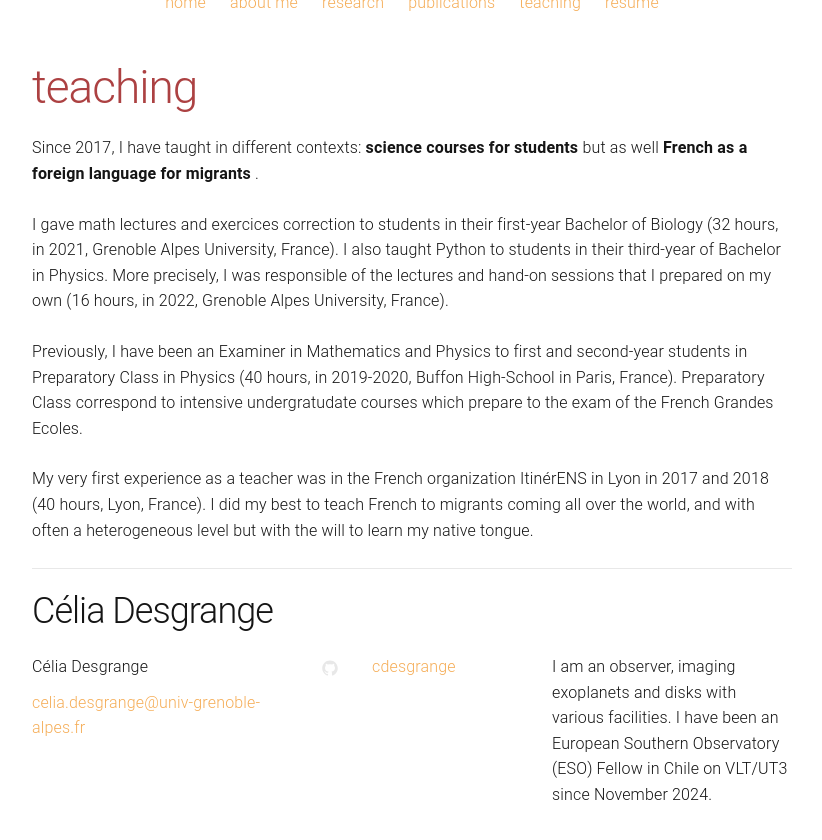
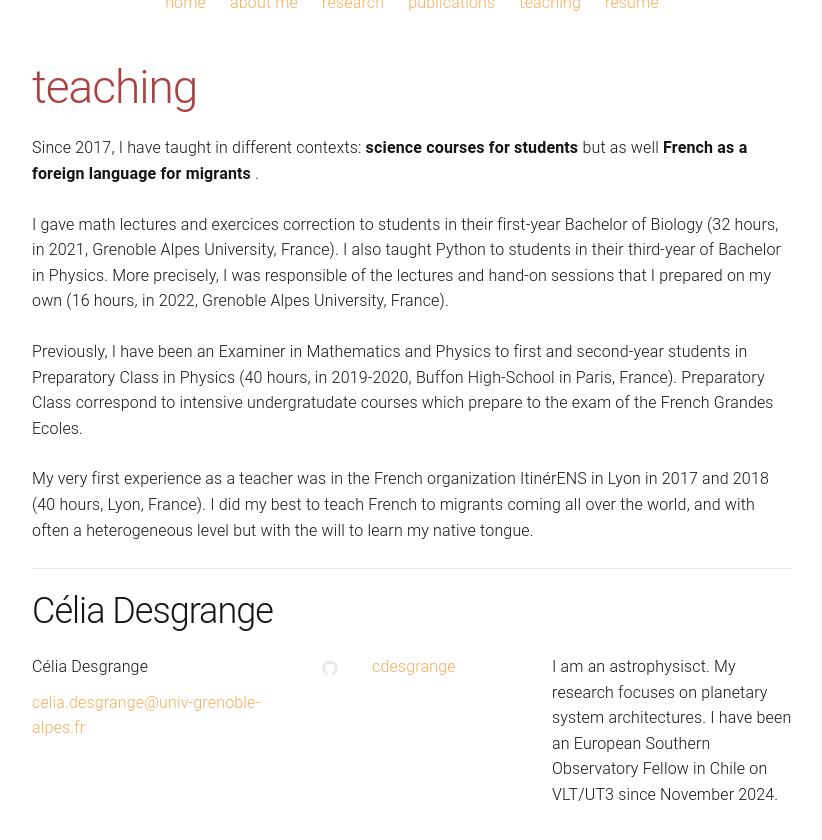
Before and after one commit to cdesgrange/cdesgrange.github.io, a Jekyll site: the page built from teaching.md, in a window 1280 px wide, cut to the strip 186-1059 px from the top of the page. Shown: the top 840 px of the strip, without its empty margins (228-1050 px from the left). Built offline with Jekyll 4.4.1, drawn with Linux system fonts in a browser that asks for light colours.

Commit message:
Update _config.yml

```diff
--- a/_config.yml
+++ b/_config.yml
@@ -3,7 +3,7 @@ title: Célia Desgrange
 email: celia.desgrange@univ-grenoble-alpes.fr
 #email: desgrange@mpia.de
 description: > # this means to ignore newlines until "baseurl:"
-  I am an observer, imaging exoplanets and disks with various facilities. I have been an European Southern Observatory (ESO) Fellow in Chile on VLT/UT3 since November 2024.
+  I am an astrophysisct. My research focuses on planetary system architectures. I have been an European Southern Observatory Fellow in Chile on VLT/UT3 since November 2024.
 #baseurl: "/urban-theme" # the subpath of your site, e.g. /blog
 url: "https://cdesgrange.github.io" # the base hostname & protocol for your site
 #twitter_username: jekyllrb
```
